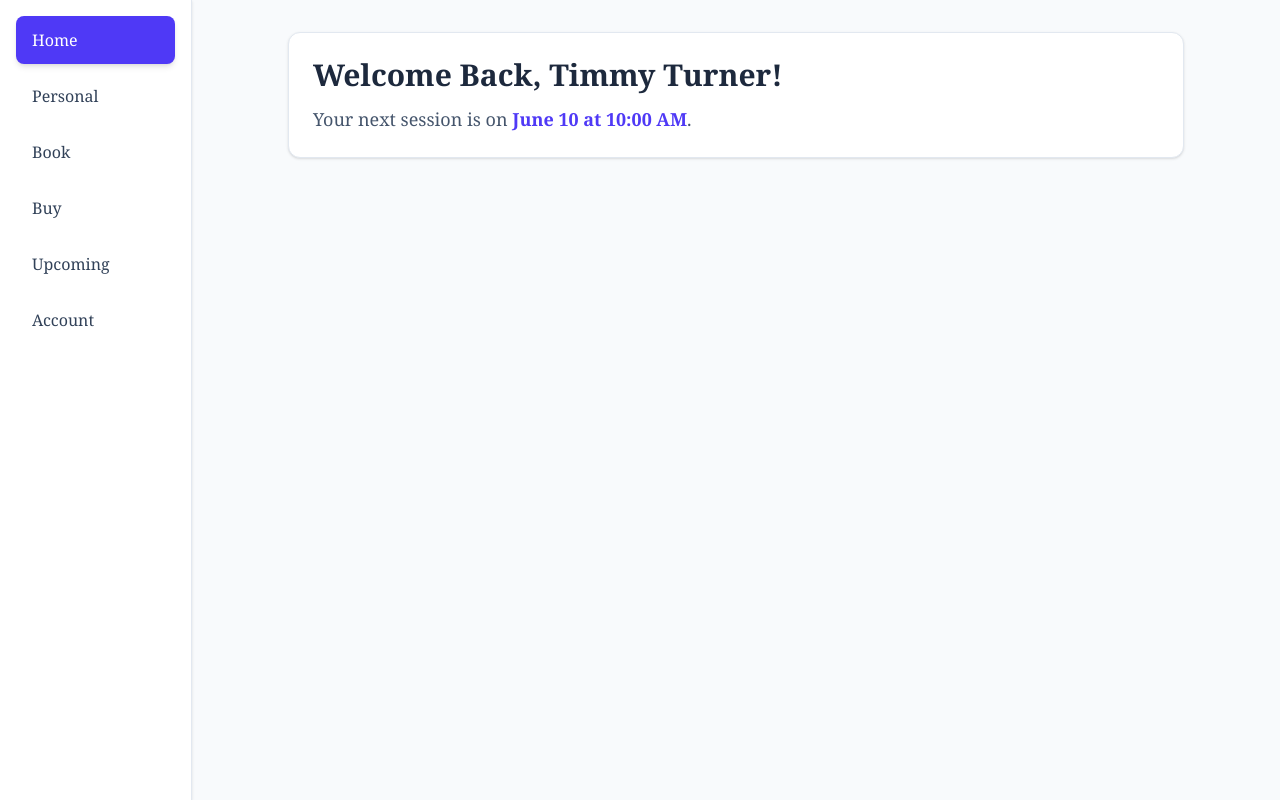
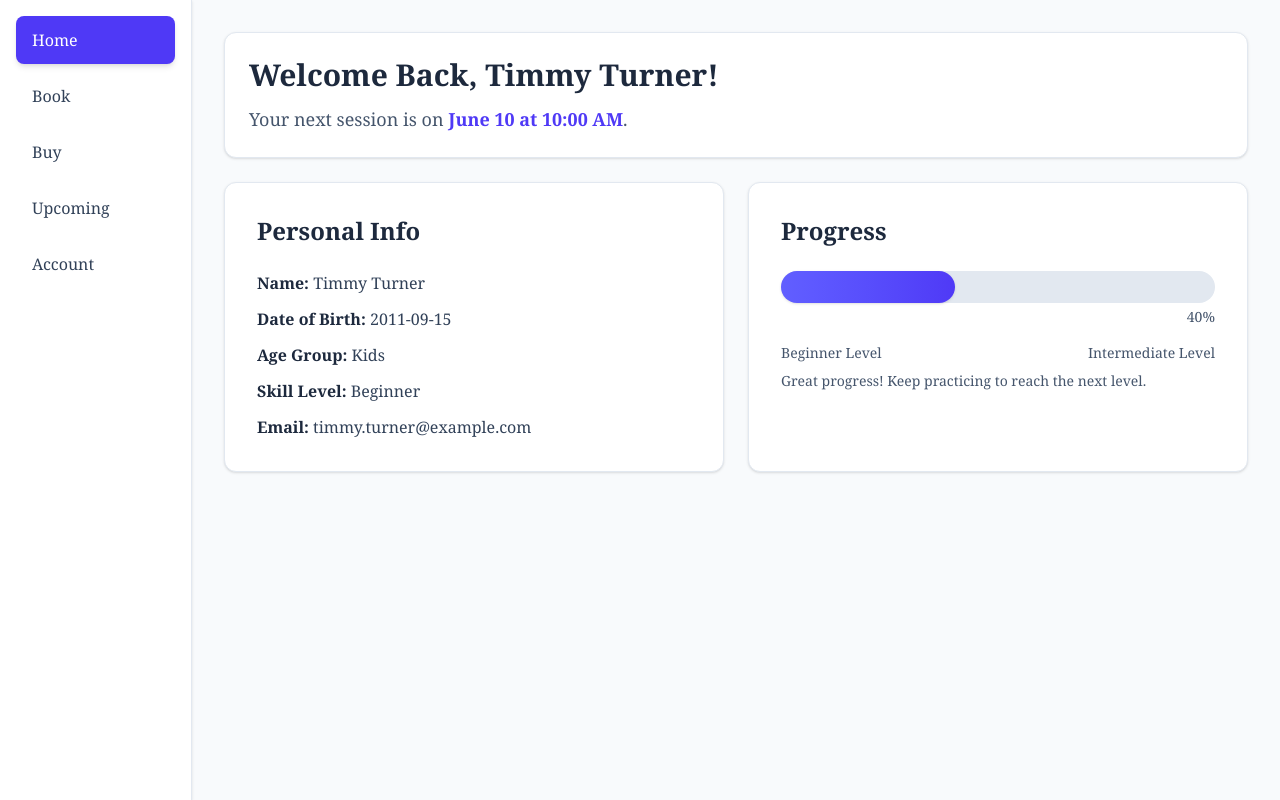
Before and after one commit to ssh-expitrans/music-plat, a Next.js app: page /demodashboard/studentdash in a window 1280 px wide. Built offline with nearby package versions, Linux system fonts and the light colour scheme.

Commit message:
student demo

```diff
--- a/src/app/demodashboard/studentdash/page.tsx
+++ b/src/app/demodashboard/studentdash/page.tsx
@@ -2,7 +2,7 @@
 
 import React, { useState } from "react";
 
-const tabs = ["Home", "Personal", "Book", "Buy", "Upcoming", "Account"];
+const tabs = ["Home", "Book", "Buy", "Upcoming", "Account"];
 
 const timeSlots = [
   "9:00 AM",
@@ -87,7 +87,8 @@ export default function StudentDashboard() {
       {/* Main Content */}
       <main className="flex-1 p-8 overflow-auto">
         {activeTab === "Home" && (
-          <div className="space-y-6 max-w-4xl mx-auto">
+          <div className="space-y-6 max-w-6xl mx-auto">
+            {/* Welcome Section */}
             <div className="bg-white p-6 rounded-xl shadow-sm border border-slate-200">
               <h2 className="text-3xl font-bold mb-3 text-slate-800">
                 Welcome Back, {personalInfo.name}!
@@ -97,12 +98,11 @@ export default function StudentDashboard() {
                 <span className="font-semibold text-indigo-600">June 10 at 10:00 AM</span>.
               </p>
             </div>
-          </div>
-        )}
 
-        {activeTab === "Personal" && (
-          <div className="bg-white p-8 rounded-xl shadow-sm border border-slate-200 max-w-md mx-auto space-y-6">
-            <h2 className="text-3xl font-bold text-slate-800">Personal Info</h2>
+            {/* Personal Info Section */}
+            <div className="grid md:grid-cols-2 gap-6">
+              <div className="bg-white p-8 rounded-xl shadow-sm border border-slate-200 space-y-6">
+                <h3 className="text-2xl font-bold text-slate-800">Personal Info</h3>
                 <div className="space-y-3">
                   <p className="text-slate-700">
                     <span className="font-semibold text-slate-800">Name:</span> {personalInfo.name}
@@ -120,8 +120,10 @@ export default function StudentDashboard() {
                     <span className="font-semibold text-slate-800">Email:</span> {personalInfo.email}
                   </p>
                 </div>
-            <div>
-              <label className="block font-semibold mb-2 text-slate-800">Progress</label>
+              </div>
+
+              <div className="bg-white p-8 rounded-xl shadow-sm border border-slate-200">
+                <h3 className="text-2xl font-bold text-slate-800 mb-6">Progress</h3>
                 <div className="w-full bg-slate-200 rounded-full h-8">
                   <div
                     className="bg-gradient-to-r from-indigo-500 to-indigo-600 h-8 rounded-full transition-all shadow-sm"
@@ -131,16 +133,26 @@ export default function StudentDashboard() {
                 <p className="text-right text-sm text-slate-600 mt-1">
                   {personalInfo.progress}%
                 </p>
+                <div className="mt-4 space-y-2">
+                  <div className="flex justify-between text-sm text-slate-600">
+                    <span>Beginner Level</span>
+                    <span>Intermediate Level</span>
+                  </div>
+                  <p className="text-sm text-slate-600">
+                    Great progress! Keep practicing to reach the next level.
+                  </p>
+                </div>
+              </div>
             </div>
           </div>
         )}
 
         {activeTab === "Book" && (
-          <div className="bg-white p-8 rounded-xl shadow-sm border border-slate-200 max-w-7xl mx-auto">
+          <div className="bg-white p-8 rounded-xl shadow-sm border border-slate-200 max-w-full mx-auto">
             <h2 className="text-3xl font-bold mb-8 text-slate-800">Book Lessons</h2>
 
-            {/* Days horizontally - all visible */}
-            <div className="grid grid-cols-7 gap-4">
+            {/* Days horizontally - wider layout */}
+            <div className="grid grid-cols-7 gap-6">
               {currentWeek.map((day) => {
                 const dayOfWeek = day.getDay();
 
@@ -149,9 +161,9 @@ export default function StudentDashboard() {
                   return (
                     <div
                       key={day.toDateString()}
-                      className="p-4 border border-slate-200 rounded-lg text-center text-slate-400 bg-slate-50"
+                      className="p-6 border border-slate-200 rounded-lg text-center text-slate-400 bg-slate-50"
                     >
-                      <h3 className="text-lg font-semibold mb-3">
+                      <h3 className="text-lg font-semibold mb-4">
                         {day.toLocaleDateString(undefined, {
                           weekday: "short",
                           month: "short",
@@ -166,9 +178,9 @@ export default function StudentDashboard() {
                 return (
                   <div
                     key={day.toDateString()}
-                    className="p-4 border border-slate-200 rounded-lg flex flex-col items-center bg-white"
+                    className="p-6 border border-slate-200 rounded-lg flex flex-col items-center bg-white"
                   >
-                    <h3 className="text-lg font-semibold mb-3 text-slate-800 text-center">
+                    <h3 className="text-lg font-semibold mb-4 text-slate-800 text-center">
                       {day.toLocaleDateString(undefined, {
                         weekday: "short",
                         month: "short",
@@ -176,7 +188,7 @@ export default function StudentDashboard() {
                       })}
                     </h3>
 
-                    <div className="flex flex-col space-y-2 w-full">
+                    <div className="flex flex-col space-y-3 w-full">
                       {timeSlots.map((time) => {
                         const key = `${day.toDateString()}-${time}`;
                         const slot = demoSlotData[key];
@@ -190,7 +202,7 @@ export default function StudentDashboard() {
                               setSelectedDay(day.toDateString());
                               setSelectedTime(time);
                             }}
-                            className={`rounded-lg px-3 py-2 border text-sm flex flex-col items-center transition-all min-h-[120px] justify-center
+                            className={`rounded-lg px-4 py-4 border text-sm flex flex-col items-center transition-all min-h-[140px] justify-center
                               ${
                                 isSelected
                                   ? "bg-amber-400 text-slate-900 border-amber-400 font-semibold shadow-md"
@@ -202,17 +214,25 @@ export default function StudentDashboard() {
                               day: "numeric",
                             })} at ${time}`}
                           >
-                            <span className="font-semibold text-base mb-2">{time}</span>
+                            <span className="font-semibold text-base mb-3">{time}</span>
                             {slot ? (
                               <div className="text-xs text-slate-600 flex flex-col items-center space-y-1">
                                 <span className="font-medium">{slot.booked}/8 students</span>
-                                <span>{slot.skill}</span>
-                                <span>{slot.ageGroup}</span>
+                                <div className="flex flex-col items-center space-y-1 mt-2">
+                                  <span className="bg-indigo-100 text-indigo-800 px-2 py-1 rounded-full text-xs font-medium">
+                                    {slot.skill}
+                                  </span>
+                                  <span className="bg-green-100 text-green-800 px-2 py-1 rounded-full text-xs font-medium">
+                                    {slot.ageGroup}
+                                  </span>
+                                </div>
                               </div>
                             ) : (
                               <div className="text-xs text-slate-500 flex flex-col items-center space-y-1">
                                 <span>0/8 students</span>
-                                <span>Available</span>
+                                <span className="bg-slate-100 text-slate-600 px-2 py-1 rounded-full text-xs">
+                                  Available
+                                </span>
                               </div>
                             )}
                           </button>
@@ -414,16 +434,14 @@ export default function StudentDashboard() {
           </div>
         )}
 
-
         {activeTab === "Upcoming" && (
           <div className="max-w-4xl mx-auto bg-white p-6 rounded-lg shadow">
-            <h2 className="text-2xl font-bold mb-4 text-blue-700">Upcoming Lessons</h2>
+            <h2 className="text-2xl font-bold mb-4 text-slate-800">Upcoming Lessons</h2>
             <ul className="divide-y divide-gray-200">
-              {/* Updated with piano-only and kid/student example */}
               <li className="py-3 flex justify-between items-center">
                 <div>
-                  <p className="font-semibold">June 10, 2024 - 10:00 AM</p>
-                  <p className="text-gray-600">Piano - Timmy Turner (Beginner, Kids)</p>
+                  <p className="font-semibold text-slate-800">June 10, 2024 - 10:00 AM</p>
+                  <p className="text-slate-700">Piano - Timmy Turner (Beginner, Kids)</p>
                 </div>
                 <div className="flex gap-2">
                   <button className="px-3 py-1 bg-yellow-400 rounded hover:bg-yellow-300">
@@ -436,8 +454,8 @@ export default function StudentDashboard() {
               </li>
               <li className="py-3 flex justify-between items-center">
                 <div>
-                  <p className="font-semibold">June 12, 2024 - 1:00 PM</p>
-                  <p className="text-gray-600">Piano - Timmy Turner (Beginner, Kids)</p>
+                  <p className="font-semibold text-slate-800">June 12, 2024 - 1:00 PM</p>
+                  <p className="text-slate-700">Piano - Timmy Turner (Beginner, Kids)</p>
                 </div>
                 <div className="flex gap-2">
                   <button className="px-3 py-1 bg-yellow-400 rounded hover:bg-yellow-300">
@@ -454,9 +472,9 @@ export default function StudentDashboard() {
 
         {activeTab === "Account" && (
           <div className="max-w-md mx-auto bg-white p-6 rounded-lg shadow text-center">
-            <h2 className="text-2xl font-bold mb-4 text-blue-700">Account</h2>
-            <p>This is a demo dashboard. Please log in or sign up.</p>
-            <button className="mt-6 px-6 py-2 bg-blue-700 text-white rounded hover:bg-blue-800">
+            <h2 className="text-2xl font-bold mb-4 text-slate-800">Account</h2>
+            <p className="text-slate-700">This is a demo dashboard. Please log in or sign up.</p>
+            <button className="mt-6 px-6 py-2 bg-slate-800 text-white rounded hover:bg-slate-900">
               Log In
             </button>
           </div>
@@ -465,7 +483,6 @@ export default function StudentDashboard() {
     </div>
   );
 }
-
 
 /*"use client";
 
```
Lines whose indentation alone changed are shown as unchanged.
